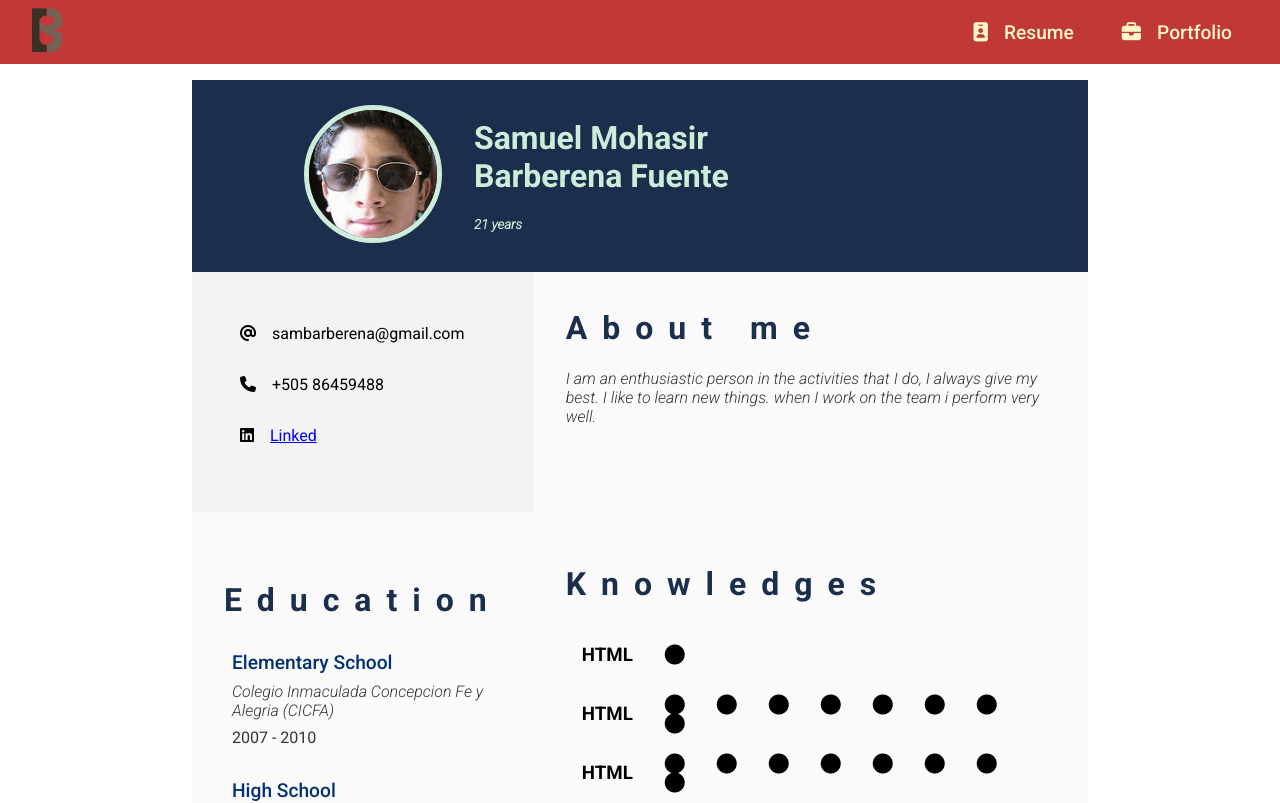
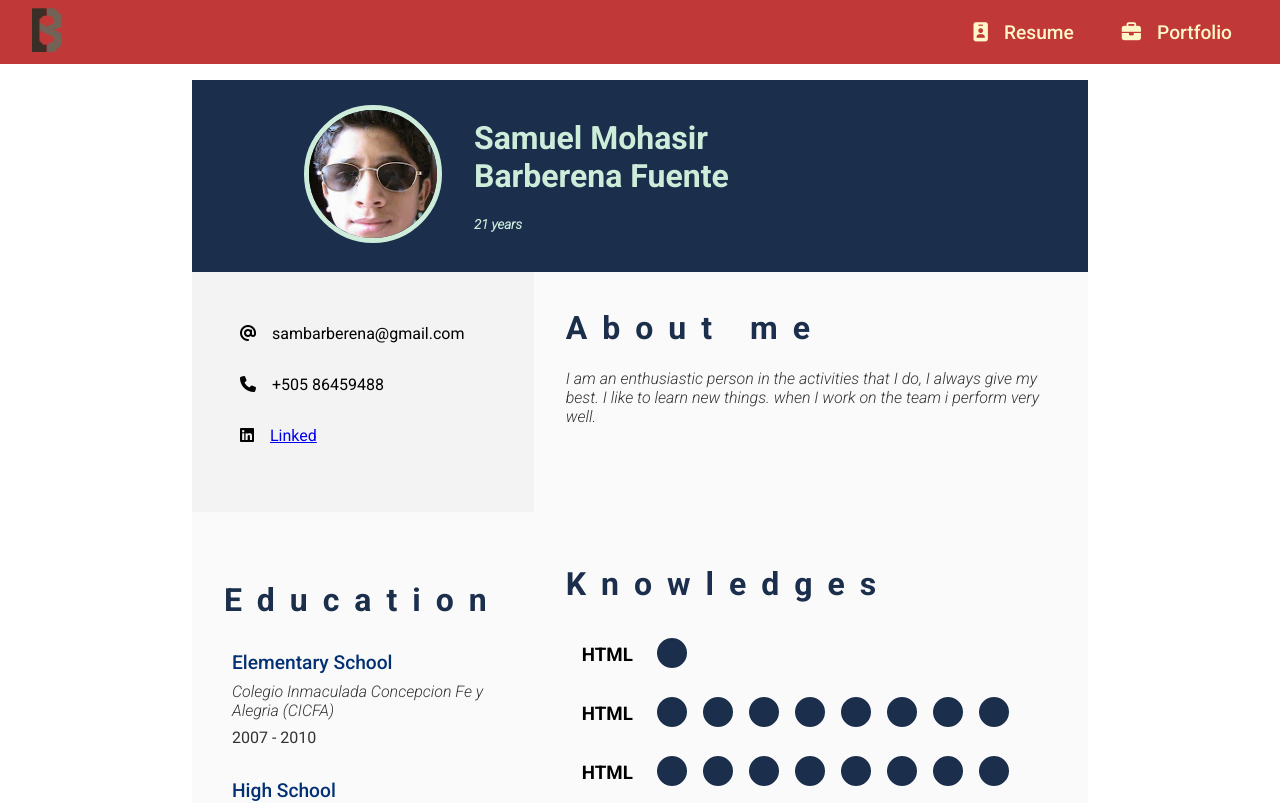
Before and after one commit to SamBarFu/SBPortfolio, a React (Create React App) app in the folder sbportfolio/: page / in a window 1280 px wide. Shown: the top 803 px of the page. Built offline with nearby package versions, Linux system fonts and the light colour scheme; the HTML template or start-up script is replaced by a standard one.

Commit message:
compiendo knowledge

```diff
--- a/sbportfolio/src/App.css
+++ b/sbportfolio/src/App.css
@@ -122,7 +122,7 @@
     padding-left: 1rem;
 }
 
-.circle{
+.circle-level{
     margin: 0 0.5rem;
 }
 
--- a/sbportfolio/src/components/resume/Knowledge.jsx
+++ b/sbportfolio/src/components/resume/Knowledge.jsx
@@ -1,6 +1,6 @@
 import React, { Component } from 'react';
 //import circle from '../../img/Elipse 9.png'
-//import circleFill from '../../img/Elipse 10.png'
+import circle from '../../img/Elipse 10.png'
 
 class Knowledges extends Component {
 
@@ -10,9 +10,10 @@ class Knowledges extends Component {
     }
 
     circleFill(){
-        return <i className="fas fa-circle fa-lg"></i>
+        return <img className="circle-level" src={circle} alt="."></img>
     }
 
+    //agrega un componente circleFill al array level
     levelKnowledge(){
         for (let i = 0; i < this.props.level; i++) {
            this.level.push(this.circleFill())
--- a/sbportfolio/src/components/resume/Resume.js
+++ b/sbportfolio/src/components/resume/Resume.js
@@ -34,11 +34,9 @@ class Resume extends Component {
                 <About />
                 <div className="cont-education">
                     <h1 className="title">Education</h1>
-                    <div>
-                        {this.infoResume.education.map( (value, index) => {
-                            return <Education name={value.name} school={value.school} lapse={value.lapse} key={index}/>
-                        })}
-                    </div>
+                    {this.infoResume.education.map( (value, index) => {
+                        return <Education name={value.name} school={value.school} lapse={value.lapse} key={index}/>
+                    })}
                 </div>
                 <div>
                     <div className="cont-knowledges">
```
